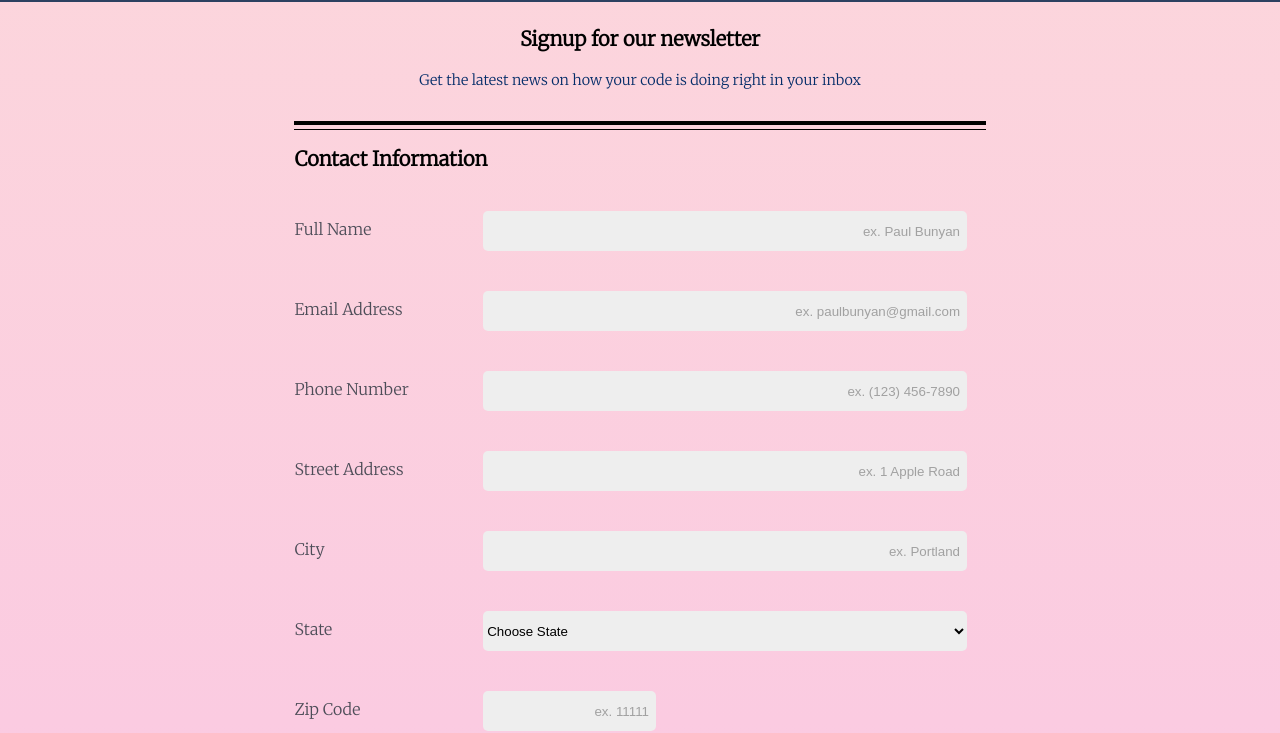
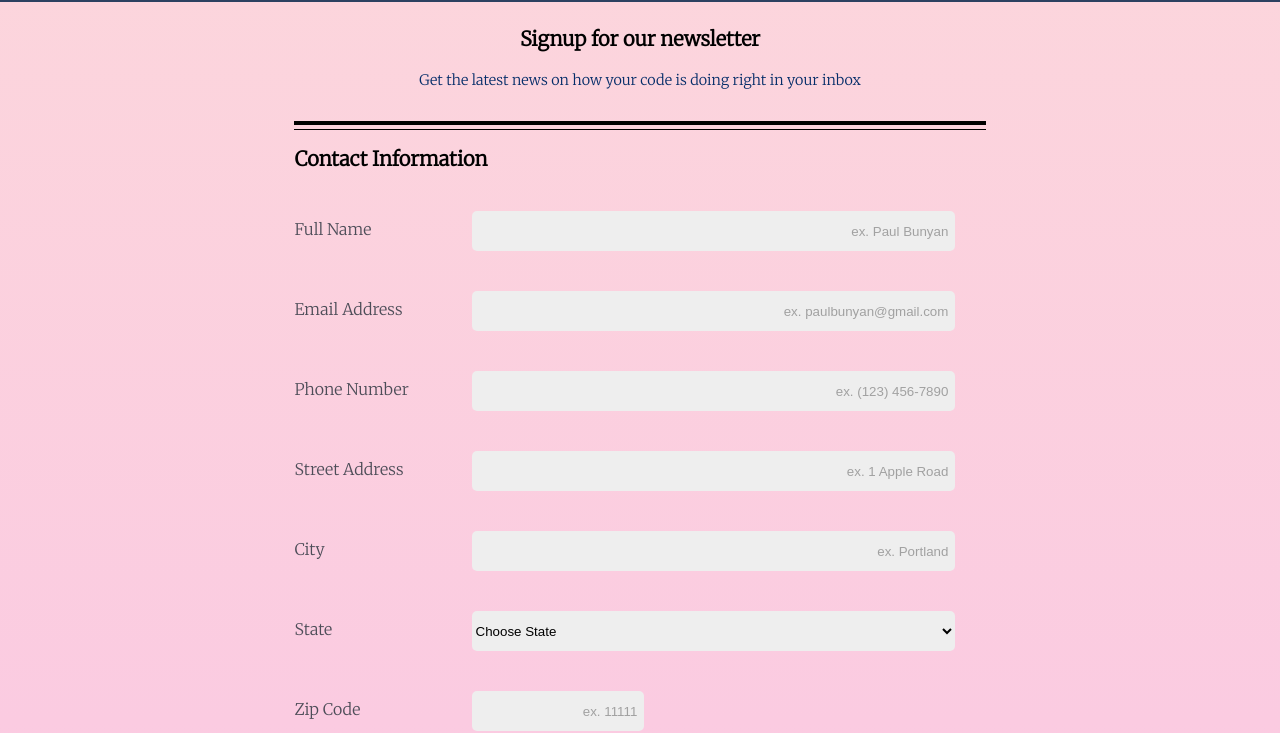
Before and after one commit to gitwalker4/My-Online-Registration-Form, a plain HTML site: page index.html in a window 1280 px wide. Shown: the part 74-807 px from the top of the page. Drawn offline with Linux system fonts and the light colour scheme.

Commit message:
Made changes to flex item sizing

```diff
--- a/styles.css
+++ b/styles.css
@@ -191,7 +191,7 @@ textarea::placeholder {
   }
 
   #zip {
-    width: 25%;
+    max-width: 25%;
   }
 
   fieldset.contact {
@@ -201,7 +201,7 @@ textarea::placeholder {
   }
 
   .contact label {
-    width: 25%;
+    width: 21%;
     margin: 1rem 1rem 1rem 0;
     padding-top: .5rem;
     text-align: left;
@@ -209,6 +209,7 @@ textarea::placeholder {
 
   input,
   select {
-    width: 70%;
+    flex-basis: 70%;
+    margin-left: 1rem;
   }
 }
```
